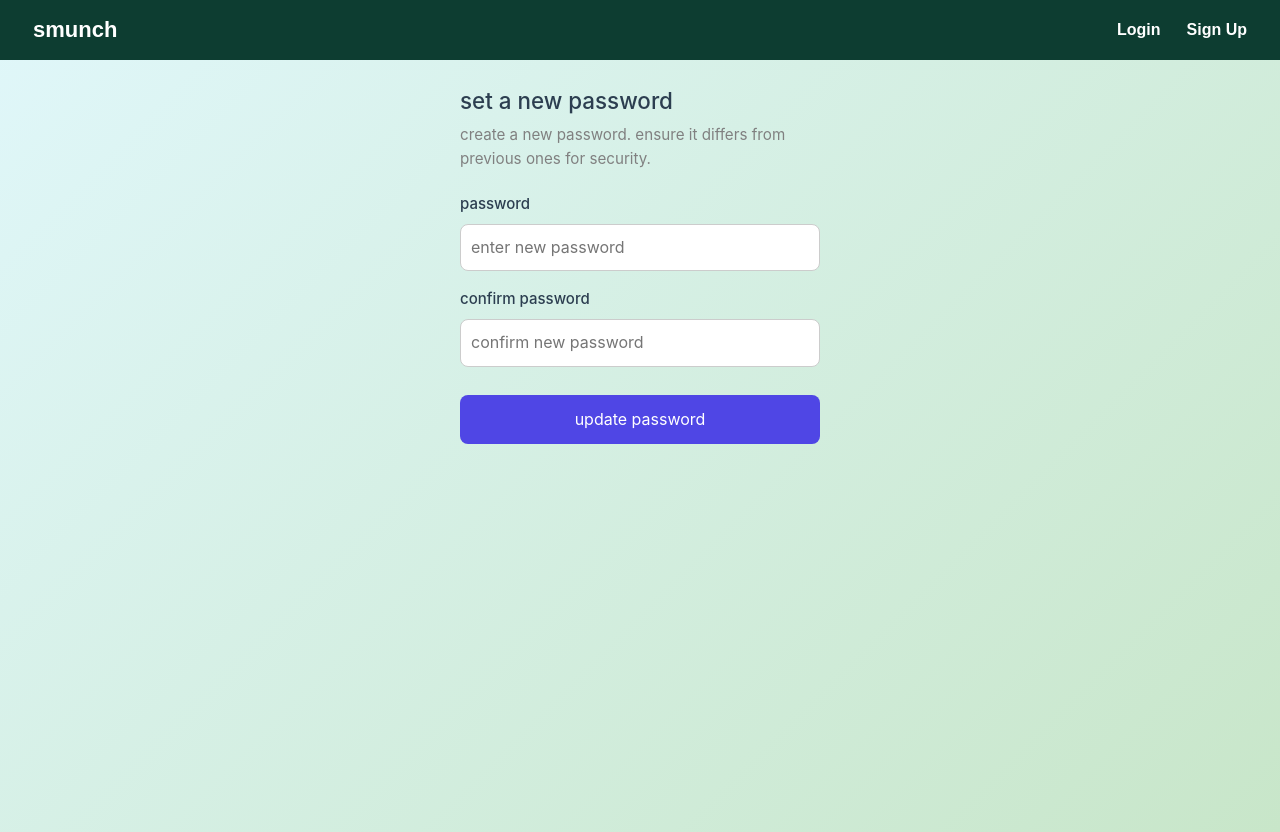
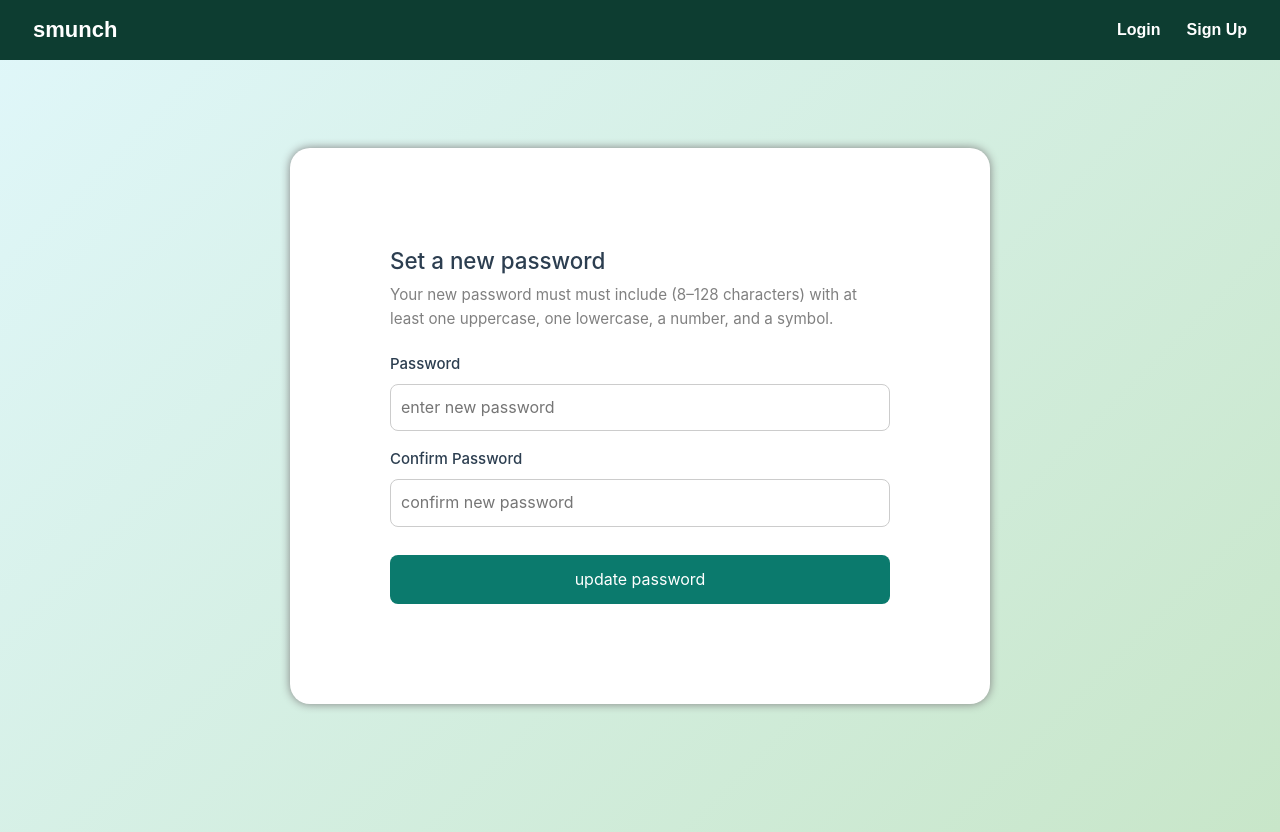
Before and after one commit to matthew-ngzc/smunch, a Vue app in the folder Frontend/: page /reset-password in a window 1280 px wide. Built offline with nearby package versions, Linux system fonts and the light colour scheme; no server answers.

Commit message:
password updates

```diff
--- a/Frontend/src/router/index.js
+++ b/Frontend/src/router/index.js
@@ -28,6 +28,7 @@ import Contact from '../views/Contact.vue'
 import Game from '../views/Game.vue'
 import Collections from '../views/Collections.vue'
 import ResetPassword from '../views/ResetPassword.vue'
+import VerifyAccount from '../views/VerifyAccount.vue'
 
 // REIWEN : this is a routes array and each route object has 3 properties
   const routes = [
@@ -53,6 +54,7 @@ import ResetPassword from '../views/ResetPassword.vue'
   { path: '/game', name: 'game', component: Game },
   { path: '/collections', name: 'collections', component: Collections },
   { path: '/reset-password', name: 'resetpassword', component: ResetPassword },
+  { path: '/verify-account', name: 'verifyaccount', component: VerifyAccount },
 ]
 
 
--- a/Frontend/src/services/passwordService.js
+++ b/Frontend/src/services/passwordService.js
@@ -5,6 +5,10 @@ export async function requestResetLink(email) {
   return axiosInstance.post('/api/auth/forgot-password', {email} )
 }
 
-export async function updateUserPassword(password) {
+export async function updateProfilePassword(password) {
     return axiosInstance.put('/api/users/profile', {password})
 }
+
+export async function resetUserPassword(password) {
+    return axiosInstance.put('/api/auth/reset-password', {password})
+}
--- a/Frontend/src/views/Profile.vue
+++ b/Frontend/src/views/Profile.vue
@@ -15,7 +15,6 @@
         <div>
            <TelegramVerification />
         </div>
-
 
         <div class="input-group">
           <label for="currentPassword">Current Password</label>
--- a/Frontend/src/views/ResetPassword.vue
+++ b/Frontend/src/views/ResetPassword.vue
@@ -1,7 +1,7 @@
 
 <script setup>
 import { ref } from 'vue'
-import { updateUserPassword } from '@/services/passwordService'
+import { resetUserPassword } from '@/services/passwordService'
 import { useRoute } from 'vue-router'
 
 // token from route
@@ -49,7 +49,7 @@ async function handleSubmit() {
   }
 
   try {
-    await updateUserPassword(password.value)
+    await resetUserPassword(password.value)
     success.value = 'password updated successfully!'
   } catch (err) {
     error.value = err.response?.data?.message || 'failed to update password'
@@ -61,11 +61,11 @@ async function handleSubmit() {
 
 <template>
   <div class="update-password-container">
-    <h2>set a new password</h2>
-    <p class="subtext">create a new password. ensure it differs from previous ones for security.</p>
+    <h2>Set a new password</h2>
+    <p class="subtext">Your new password must must include (8–128 characters) with at least one uppercase, one lowercase, a number, and a symbol.</p>
 
    <form @submit.prevent="handleSubmit">
-      <label for="password">password</label>
+      <label for="password">Password</label>
       <div class="input-wrapper">
         <input
           id="password"
@@ -77,7 +77,7 @@ async function handleSubmit() {
         />
       </div>
 
-      <label for="confirm">confirm password</label>
+      <label for="confirm">Confirm Password</label>
       <div class="input-wrapper">
         <input
           id="confirm"
@@ -101,10 +101,14 @@ async function handleSubmit() {
 
 <style scoped>
 .update-password-container {
-  max-width: 400px;
+  max-width: 700px;
   margin: auto;
-  padding: 40px 20px;
+  padding: 100px;
   text-align: left;
+  margin-top: 100px;
+  background: white;
+  box-shadow: 0 0 10px grey;
+  border-radius: 20px;
 }
 
 h2 {
@@ -138,7 +142,7 @@ input {
 
 button[type="submit"] {
   padding: 12px;
-  background: #4f46e5;
+  background: #0b7a6d;
   color: white;
   border: none;
   border-radius: 8px;
@@ -149,7 +153,7 @@ button[type="submit"] {
 }
 
 button[type="submit"]:hover {
-  background: #4338ca;
+  background: #055551;
 }
 
 .input-error {
--- /dev/null
+++ b/Frontend/src/views/VerifyAccount.vue
@@ -0,0 +1,34 @@
+<template>
+  <div class="verify-page">
+    <h1>Verifying your email...</h1>
+    <p v-if="status === 'success'"> Your email has been suceesfully verified!</p>
+    <p v-if="status === 'error'"> The verification failed. Please try again.</p>
+  </div>
+</template>
+
+<script setup>
+import { onMounted, ref } from 'vue'
+import { useRoute, useRouter } from 'vue-router'
+import axiosInstance from '@/utility/axiosInstance'
+
+const route = useRoute()
+const router = useRouter()
+const status = ref('loading')
+
+onMounted(async () => {
+  const token = route.query.token
+  if (!token) {
+    status.value = 'error'
+    return
+  }
+
+  try {
+    await axiosInstance.post('/api/auth/verify-email', { token }) // your backend route
+    status.value = 'success'
+    // optionally redirect after 2 seconds
+    setTimeout(() => router.push('/login'), 2000)
+  } catch (err) {
+    status.value = 'error'
+  }
+})
+</script>
```
Also changed, not shown: Frontend/src/views/login.vue (+10 -2 lines).
